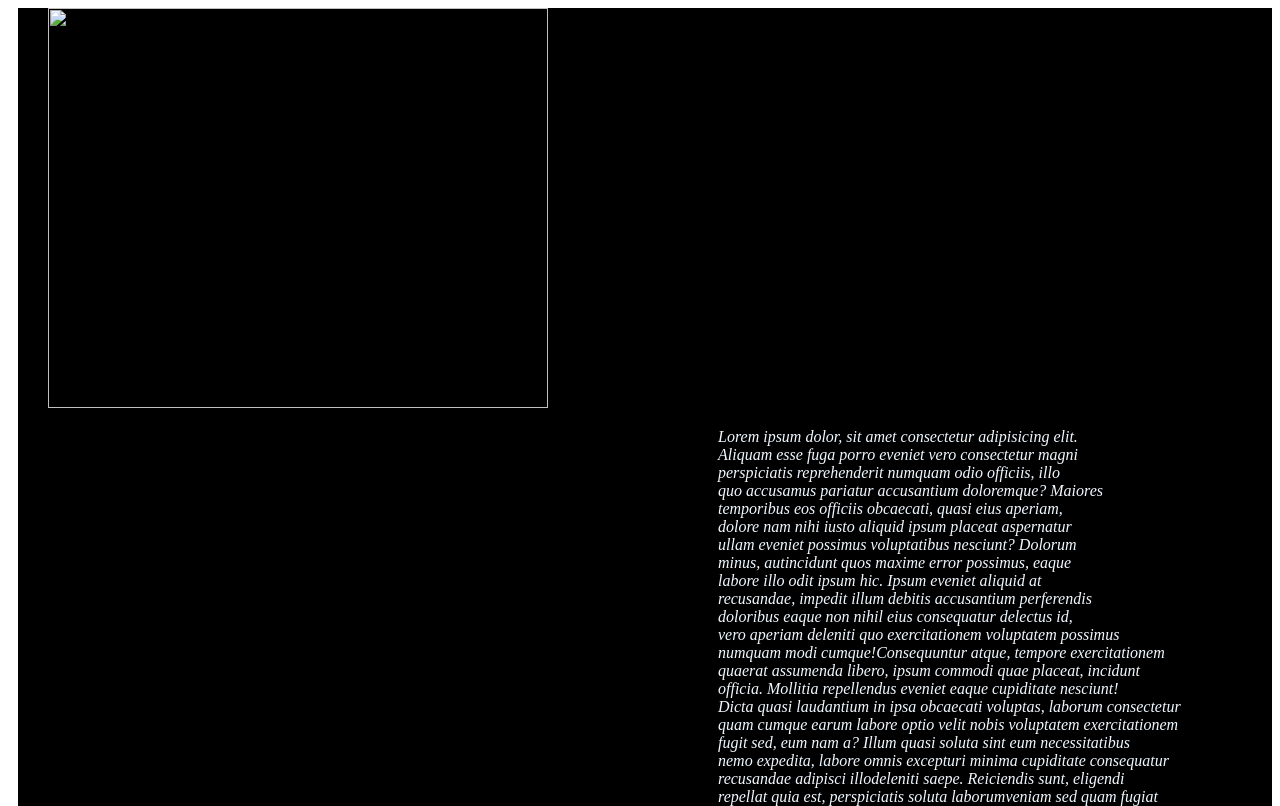
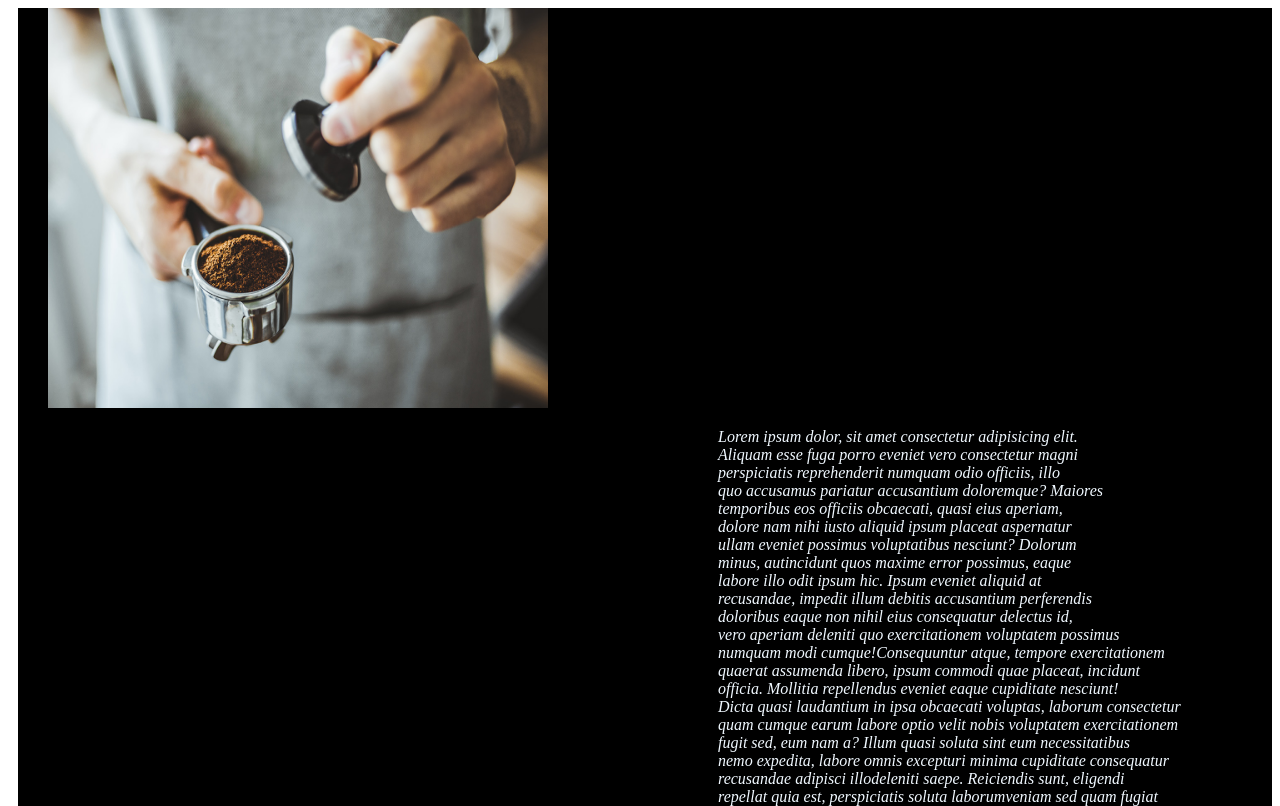
Before and after one commit to LavanyaDhanapal/parallel, a plain HTML site: page index.html in a window 1280 px wide. Shown: the top 806 px of the page. Drawn offline with Linux system fonts and the light colour scheme; files whose address does not match are found by name.

Commit message:
Update index.html

```diff
--- a/index.html
+++ b/index.html
@@ -11,7 +11,7 @@
 <body>
     <section id="s1">
         <div>
-            <img src="/cod.jpg" alt="">
+            <img src="/parallel .res/cod.jpg" alt="">
             <p>Lorem ipsum dolor, sit amet consectetur adipisicing elit. <br>
                 Aliquam esse fuga porro eveniet vero consectetur magni <br>
                 perspiciatis reprehenderit numquam odio officiis, illo <br>
```
